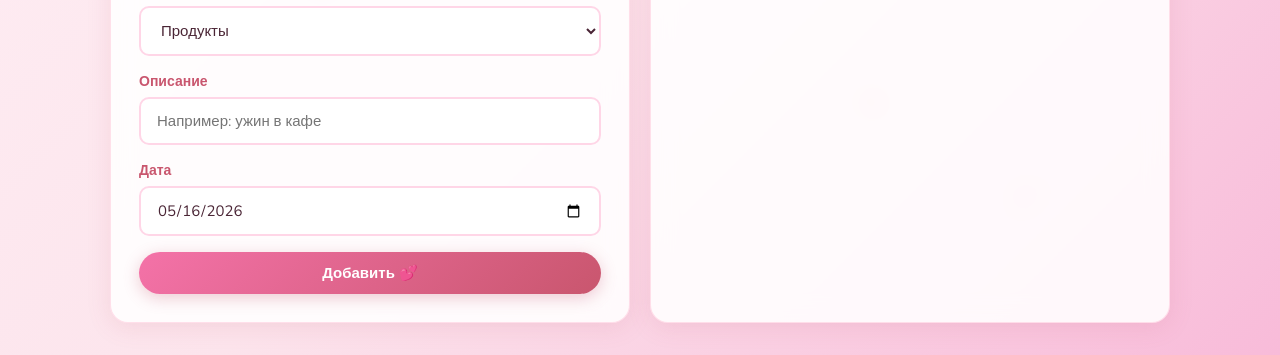
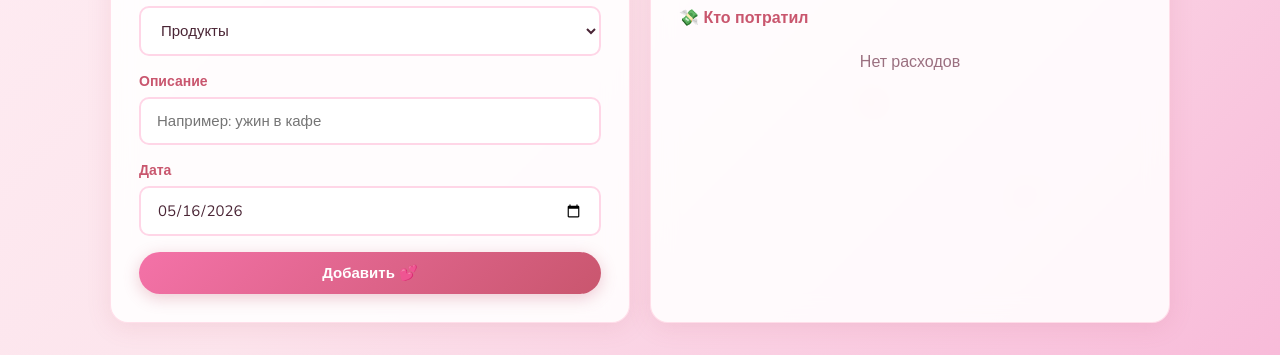
Before and after one commit to liubovtolka4eva-collab/2gether, a Flask app: page /wallet in a window 1280 px wide. Shown: the part 485-840 px from the top of the page. Run offline with Flask 3, Linux system fonts and the light colour scheme; a user stored in the database is signed in; tables that the repository leaves empty hold one stand-in row (values such as "Sample post").

Commit message:
Update wallet.html

```diff
--- a/templates/wallet.html
+++ b/templates/wallet.html
@@ -101,6 +101,18 @@
 <script>
 const CATS = {'Продукты':'🛒','Рестораны':'🍽️','Транспорт':'🚗','Развлечения':'🎬','Одежда':'👗','Здоровье':'💊','Дом':'🏠','Красота':'💄','Спорт':'🏋️','Другое':'📦'};
 
+// Стили для расходов
+const style = document.createElement('style');
+style.innerHTML = `
+  .tx-author {
+    font-size: 12px;
+    color: rgba(107, 114, 128, 0.6);
+    margin-top: 4px;
+    font-style: italic;
+  }
+`;
+document.head.appendChild(style);
+
 function showTab(id, group) {
   document.querySelectorAll('.tab-content').forEach(el=>el.style.display='none');
   document.querySelectorAll('.tab-btn').forEach(el=>el.classList.remove('active'));
@@ -114,18 +126,50 @@ async function loadTransactions() {
   const txs = await TOGETHER.api('/api/transactions');
   const list = document.getElementById('txList');
   let expTotal=0, incTotal=0;
+
+  // Подсчитываем расходы по пользователям
+  const userExpenses = {};
+
   list.innerHTML = txs.map(t => {
-    if(t.type==='expense') expTotal+=t.amount; else incTotal+=t.amount;
+    if(t.type==='expense') {
+      expTotal+=t.amount;
+      userExpenses[t.user_name] = (userExpenses[t.user_name]||0) + t.amount;
+    } else {
+      incTotal+=t.amount;
+    }
+
     const icon = CATS[t.category]||'📦';
+
     return `<li class="tx-item">
       <span class="tx-icon">${icon}</span>
       <div class="tx-info">
         <div class="tx-title">${t.description||t.category}</div>
         <div class="tx-date">${t.category} • ${t.date}</div>
+        <div class="tx-author">${t.user_name}</div>
       </div>
       <span class="tx-amount ${t.type}">${t.type==='expense'?'−':'+'} ${TOGETHER.formatMoney(t.amount)}</span>
     </li>`;
   }).join('') || '<li style="text-align:center;color:var(--text-light);padding:20px">Нет транзакций</li>';
+
+  // Добавляем таблицу с расходами по пользователям
+  let summaryHTML = '<div style="margin-top:20px;border-top:2px solid var(--pink-soft);padding-top:16px"><div style="font-weight:800;color:var(--pink-deep);margin-bottom:12px">💸 Кто потратил</div>';
+
+  if(Object.keys(userExpenses).length > 0) {
+    summaryHTML += '<table style="width:100%;border-collapse:collapse">';
+    for(const [name, amount] of Object.entries(userExpenses)) {
+      summaryHTML += `<tr style="border-bottom:1px solid var(--pink-soft)">
+        <td style="padding:10px;text-align:left">${name}</td>
+        <td style="padding:10px;text-align:right;font-weight:700;color:var(--pink-deep)">${TOGETHER.formatMoney(amount)}</td>
+      </tr>`;
+    }
+    summaryHTML += '</table>';
+  } else {
+    summaryHTML += '<p style="color:var(--text-light);text-align:center;padding:10px">Нет расходов</p>';
+  }
+  summaryHTML += '</div>';
+
+  list.insertAdjacentHTML('afterend', summaryHTML);
+
   document.getElementById('totalExpense').textContent = TOGETHER.formatMoney(expTotal);
   document.getElementById('totalIncome').textContent = TOGETHER.formatMoney(incTotal);
 }
```
